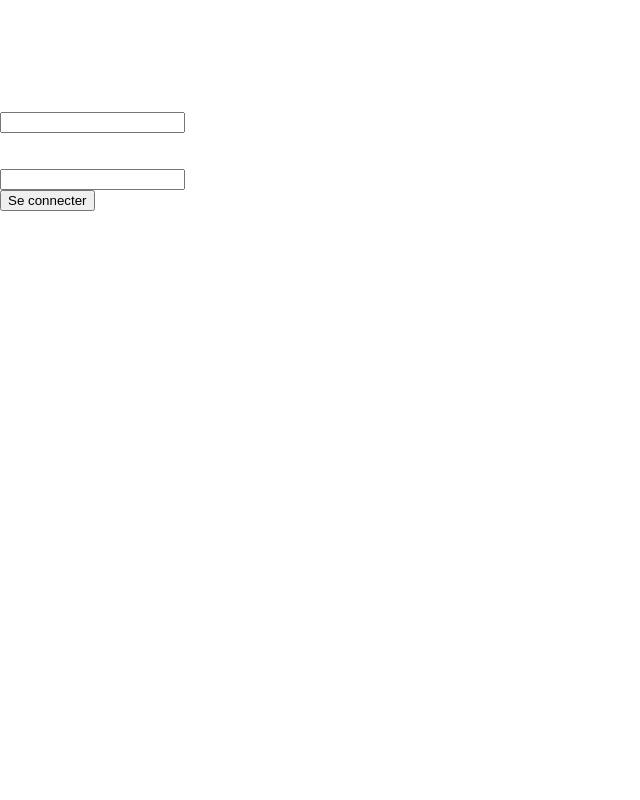
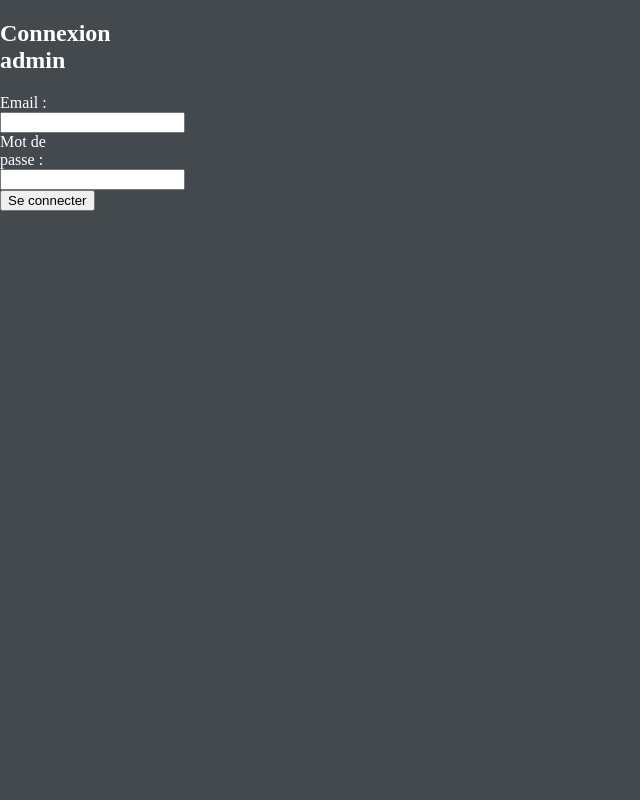
Before and after one commit to MNKY-dm/Discord, a PHP site: page /admin.php in a window 1280 px wide. Shown: the whole page, without its empty margins (0-640 px from the left). Run offline with PHP 8.4, Linux system fonts and the light colour scheme.

Commit message:
Background gris pour plus de visibilité

```diff
--- a/code/connexion.php
+++ b/code/connexion.php
@@ -31,9 +31,6 @@ if ($_SERVER['REQUEST_METHOD'] == 'POST'){
     }
 ?>
 
-
-
-
 <!DOCTYPE html>
 <html lang=fr>
 <head>
--- a/code/style.css
+++ b/code/style.css
@@ -52,6 +52,7 @@ html, body {
 
 
 body {
+    background: #44494E;
     color : white;
     display: grid;
     grid-template-columns: 5% 20% 75%; /* Permet de modéliser l'aspect 'en colonnes' des différentes zones de la page */
```
